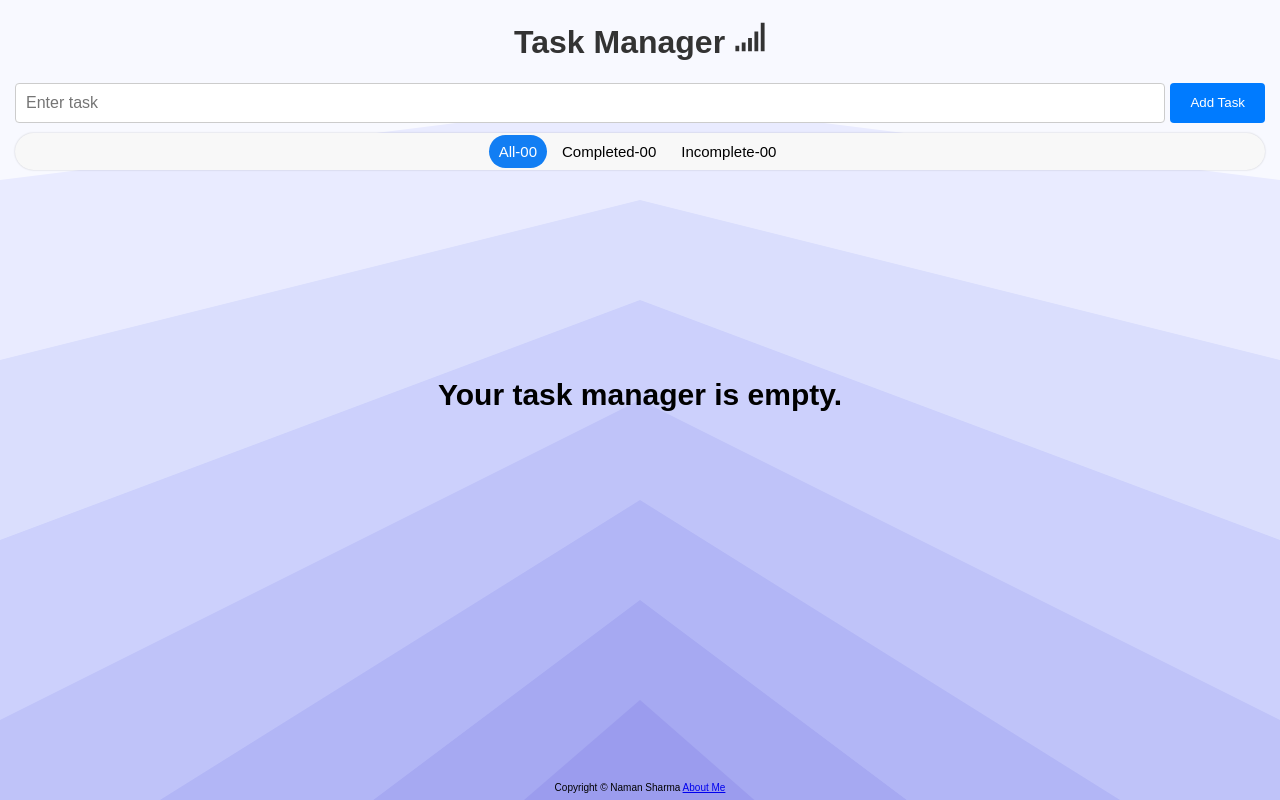
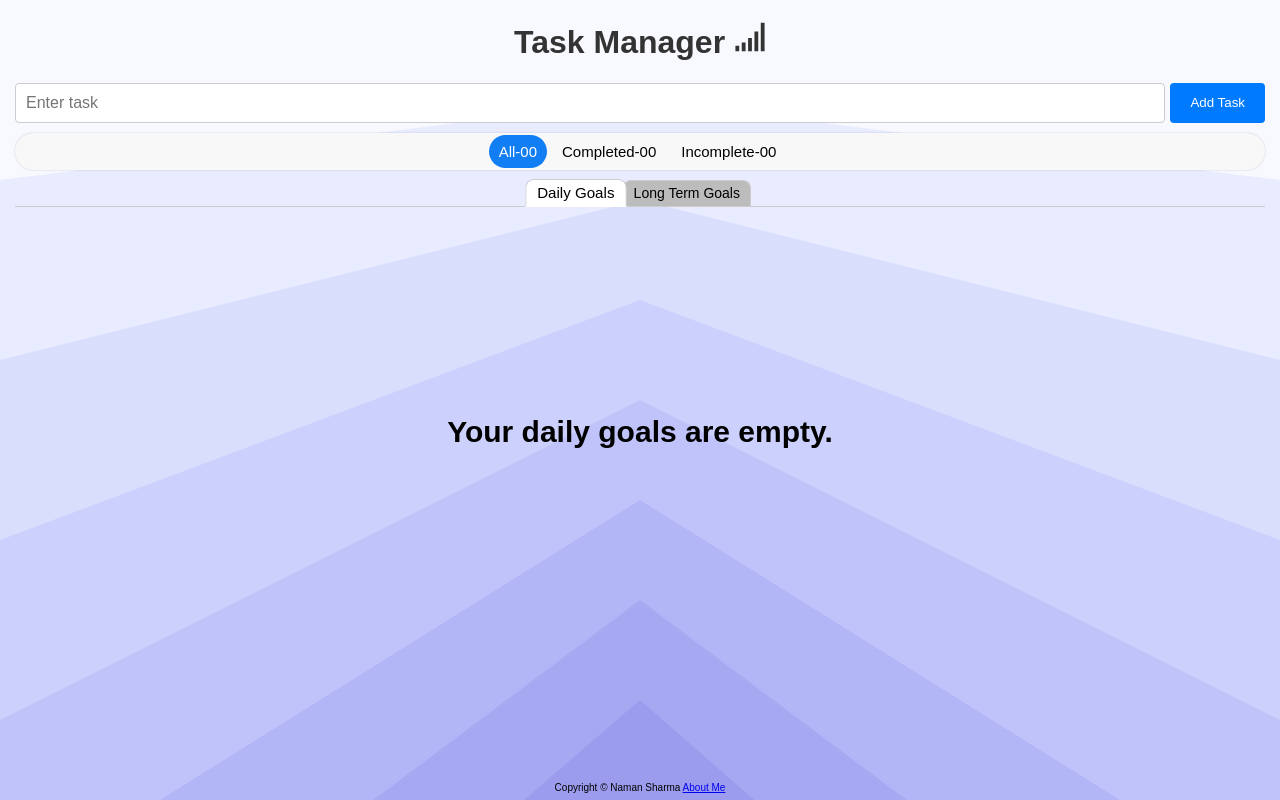
Before and after one commit to namansharma3007/Task-Manager, a React (Create React App) app: page / in a window 1280 px wide. Built offline with nearby package versions, Linux system fonts and the light colour scheme.

Commit message:
added tabs

```diff
--- a/src/App.js
+++ b/src/App.js
@@ -155,19 +155,20 @@ function FilterOptions({ filter, setFilter, tasks }) {
 function App() {
   const [tasks, setTasks] = useState([]);
   const [filter, setFilter] = useState('all');
+  const [tab, setTab] = useState('dailyGoals'); // new state for tab
 
   // Load tasks from local storage on component mount
   useEffect(() => {
-    const storedTasks = localStorage.getItem('tasks');
+    const storedTasks = localStorage.getItem(tab);
     if (storedTasks) {
       setTasks(JSON.parse(storedTasks));
     }
-  }, []);
+  }, [tab]);
 
   // Save tasks to local storage whenever tasks state changes
   useEffect(() => {
-    localStorage.setItem('tasks', JSON.stringify(tasks));
-  }, [tasks]);
+    localStorage.setItem(tab, JSON.stringify(tasks));
+  }, [tasks, tab]);
 
   const addTask = (title) => {
     const newTask = {
@@ -191,7 +192,7 @@ function App() {
   const deleteTask = (id) => {
     const updatedTasks = tasks.filter((task) => task.id !== id);
     setTasks(updatedTasks);
-    localStorage.setItem('tasks', JSON.stringify(updatedTasks));
+    localStorage.setItem(tab, JSON.stringify(updatedTasks));
   };
 
   const editTask = (id, newTitle) => {
@@ -219,6 +220,20 @@ function App() {
       <h1>Task Manager <GiNetworkBars /></h1>
       <TaskForm addTask={addTask} />
       <FilterOptions filter={filter} setFilter={setFilter} tasks={tasks} />
+      <div className="tabs">
+        <button
+          className={`tab-button ${tab === 'dailyGoals' ? 'active' : ''}`}
+          onClick={() => setTab('dailyGoals')}
+        >
+          Daily Goals
+        </button>
+        <button
+          className={`tab-button ${tab === 'longTermGoals' ? 'active' : ''}`}
+          onClick={() => setTab('longTermGoals')}
+        >
+          Long Term Goals
+        </button>
+      </div>
       {
         tasks.length > 0 ?
           <TaskList
@@ -227,7 +242,7 @@ function App() {
             deleteTask={deleteTask}
             editTask={editTask}
           /> :
-          <span className='no-task-notice'>Your task manager is empty.</span>
+          <span className='no-task-notice'>{`Your ${tab === 'dailyGoals' ? 'daily' : 'long term'} goals are empty.`}</span>
       }
       <footer className='copyrightline'>
         Copyright &#169; Naman Sharma <a href='https://www.linkedin.com/in/naman-sharma-b46950226/' target='_blank' rel="noopener noreferrer">About Me</a>
@@ -235,5 +250,4 @@ function App() {
     </div>
   );
 }
-
 export default App;
--- a/src/Style.css
+++ b/src/Style.css
@@ -98,6 +98,7 @@ ul {
   padding: 0;
   overflow-y: auto;
   height: 450px;
+  margin-top: 0;
 }
 
 li {
@@ -199,3 +200,36 @@ li span {
   transform: translateX(-50%);
   z-index: -1;
 }
+
+
+/* Tabs buttons */
+.tabs {
+  display: flex;
+  margin-top: 10px;
+  justify-content: center;
+  border-bottom: 1px solid #ccc;
+  /* overflow: hidden; */
+}
+
+.tab-button {
+  background-color: #bcbcbc;
+  border: 1px solid #ccc;
+  border-bottom: none;
+  padding: 4px 10px;
+  cursor: pointer;
+  transition: background-color 0.3s;
+  font-size: 16px;
+  border-radius: 8px 8px 0 0;
+  transition: all 0.2s ease;
+  font-size: 14px;
+}
+
+.tab-button.active {
+  background-color: #ffffff;
+  border-bottom: 1px solid #fff;
+  scale: 1.08;
+}
+
+.tab-button:not(.active):hover {
+  background-color: #e5e5e5;
+}
```
